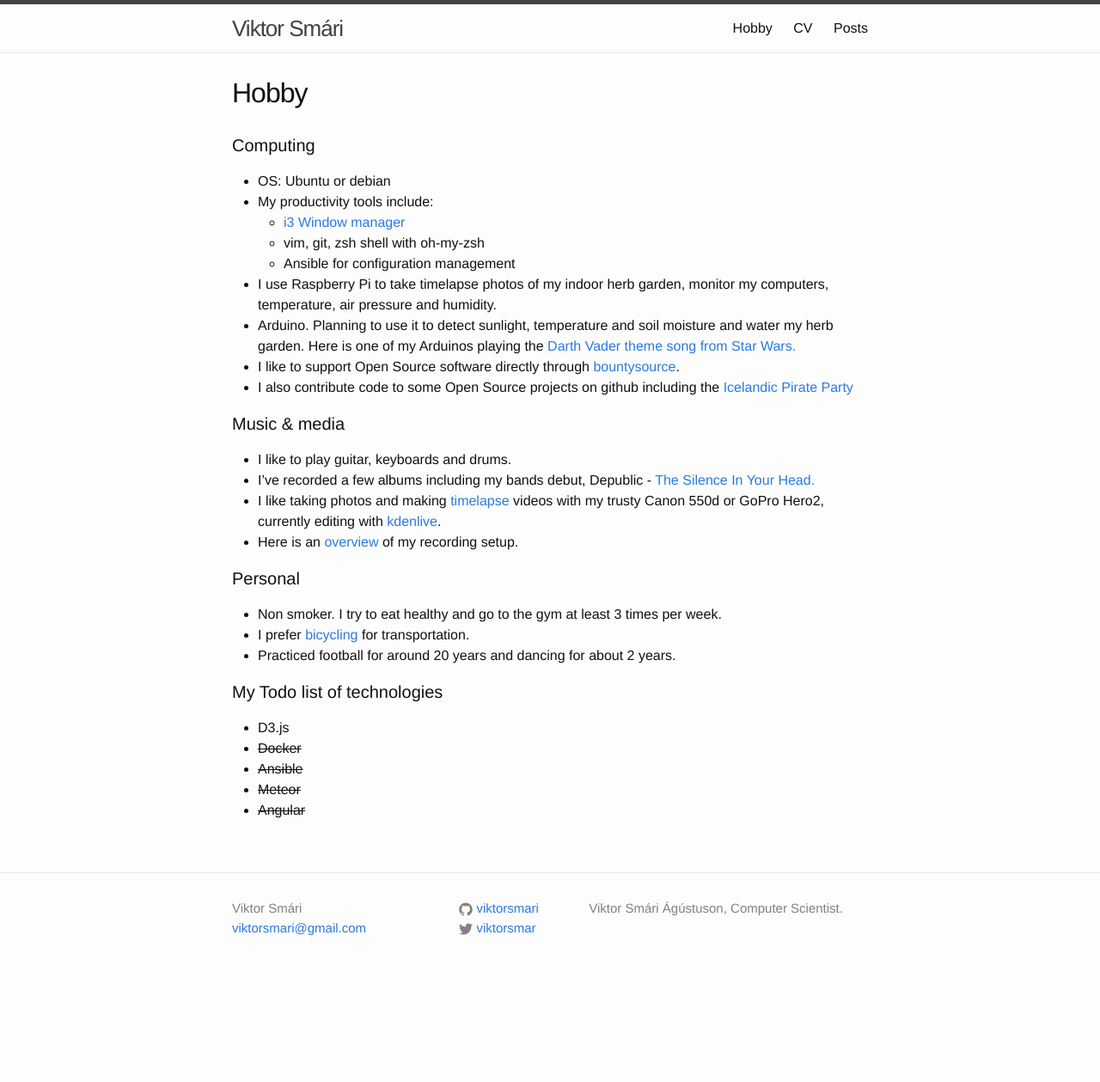
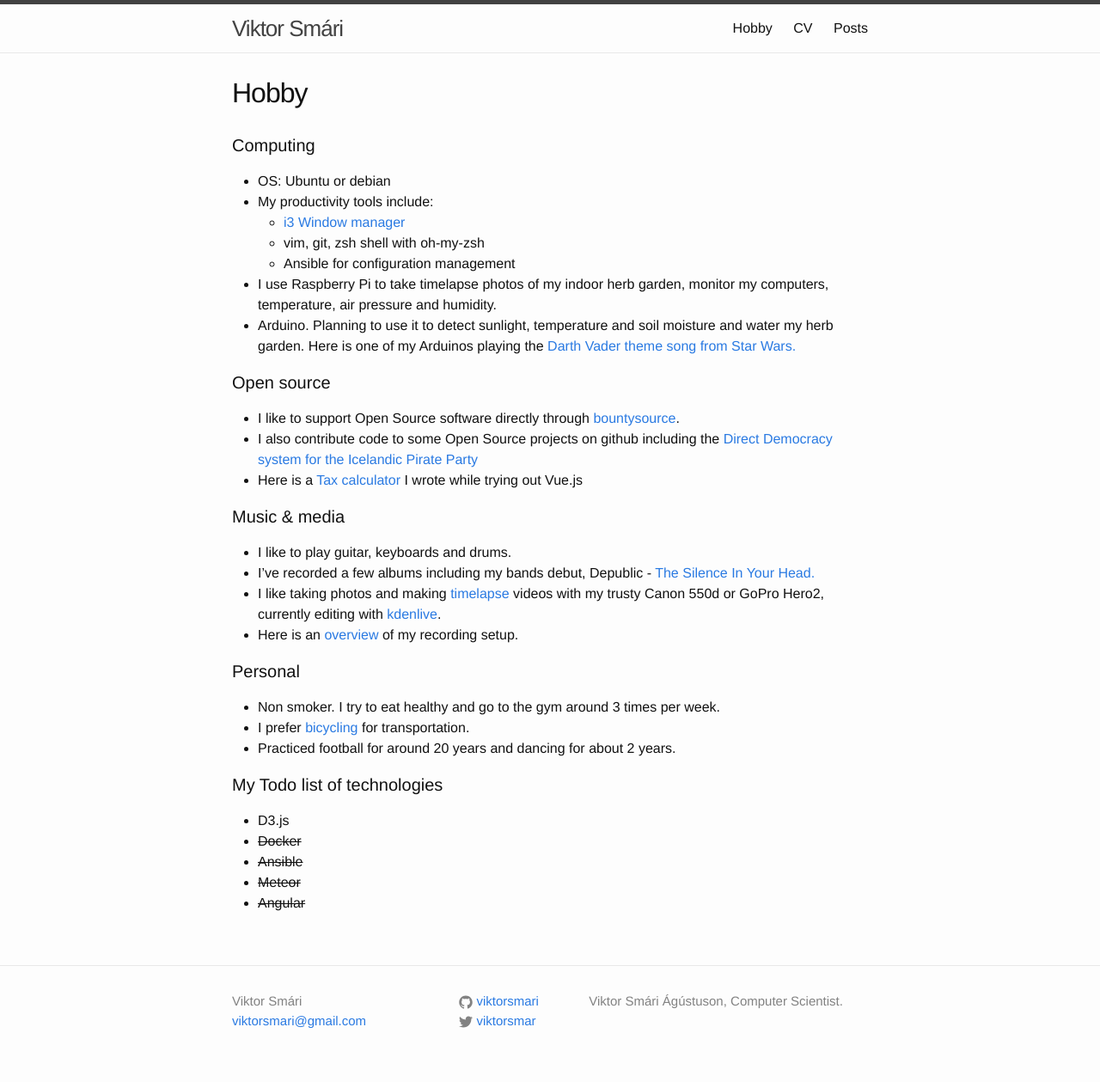
Before and after one commit to viktorsmari/viktorsmari.github.io, a Jekyll site: the page built from hobby.md, in a window 1280 px wide. Shown: the whole page at 86% size. Built offline with Jekyll 4.4.1, drawn with Linux system fonts in a browser that asks for light colours; before the commit the page ends 1151 px from its top, so only the background shows below that.

Commit message:
Add info

```diff
--- a/hobby.md
+++ b/hobby.md
@@ -13,8 +13,11 @@ permalink: /hobby/
   * Ansible for configuration management
 * I use Raspberry Pi to take timelapse photos of my indoor herb garden, monitor my computers, temperature, air pressure and humidity.
 * Arduino. Planning to use it to detect sunlight, temperature and soil moisture and water my herb garden. Here is one of my Arduinos playing the [Darth Vader theme song from Star Wars.](https://youtu.be/rEUASjuaOWA?t=43s)
+
+#### Open source
 * I like to support Open Source software directly through [bountysource](https://www.bountysource.com/people/26380-viktorsmari).
-* I also contribute code to some Open Source projects on github including the [Icelandic Pirate Party](https://github.com/piratar/wasa2il/)
+* I also contribute code to some Open Source projects on github including the [Direct Democracy system for the Icelandic Pirate Party](https://github.com/piratar/wasa2il/)
+* Here is a [Tax calculator](https://viktorsmari.github.io/tax-calculator/) I wrote while trying out Vue.js
 
 
 #### Music & media
@@ -25,7 +28,7 @@ permalink: /hobby/
 
 
 #### Personal
-* Non smoker. I try to eat healthy and go to the gym at least 3 times per week.
+* Non smoker. I try to eat healthy and go to the gym around 3 times per week.
 * I prefer [bicycling](/strava.html) for transportation.
 * Practiced football for around 20 years and dancing for about 2 years.
 
```
